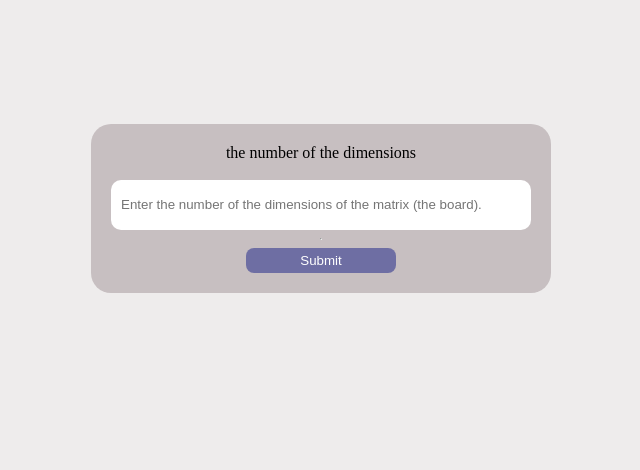
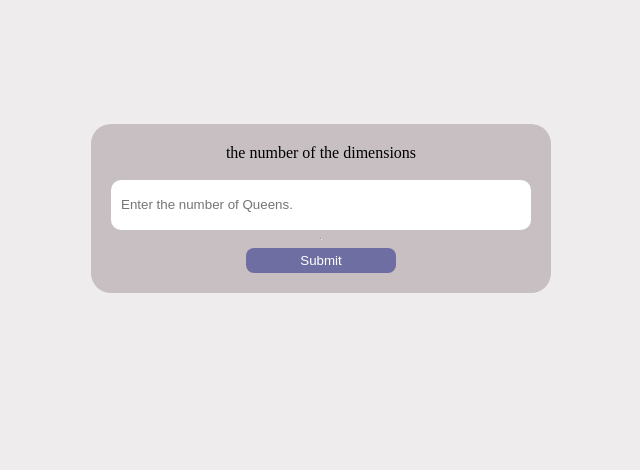
Before and after one commit to AI23Project/N-Queens-Backtracking, a Flask app: page / in a window 1280 px wide. Shown: the part 200-670 px from the top of the page, without its empty margins (319-959 px from the left). Run offline with Flask 3, Linux system fonts and the light colour scheme.

Commit message:
fix bug (change input to n-queens instead of n-dime

```diff
--- a/server.py
+++ b/server.py
@@ -11,8 +11,8 @@ def render_server():
 @app.route('/', methods=['POST'])
 def N_queens():
     if request.method == 'POST':
-        dime_input = request.args.get('dime_input', type=int)
-        return jsonify({"state_code": 200, "dime_input": dime_input, "result": "Your result here"})
+        n_queens_input = request.args.get('n_queens_input', type=int)
+        return jsonify({"state_code": 200, "n_queens_input": n_queens_input, "result": "Your result here"})
 
 
 if __name__ == "__main__":
--- a/static/index.js
+++ b/static/index.js
@@ -1,4 +1,4 @@
-const dime_input = document.getElementById('dime_input')
+const n_queens_input = document.getElementById('n_queens_input')
 const btn = document.getElementById('btn')
 const err_message = document.getElementById('error_message')
 
@@ -9,7 +9,7 @@ btn.addEventListener("click", (e) => {
     }
     else {
         const click_btn = async () => {
-            const res = await fetch(`/?dime_input=${Math.round(dime_input.value)}`, {
+            const res = await fetch(`/?n_queens_input=${Math.round(dime_input.value)}`, {
               method: "POST",
             });
             const data = await res.json();
--- a/templates/n-queens.html
+++ b/templates/n-queens.html
@@ -11,9 +11,9 @@
 <form>
 
         <div class="form_container">
-            <label for="dime_input" class="form__label">the number of the dimensions</label>
+            <label for="n_queens_input" class="form__label">the number of the dimensions</label>
             <br>
-            <input type="number" name="dime_input" placeholder="Enter the number of the dimensions of the matrix (the board)." class="form__input" id="dime_input" />
+            <input type="number" name="n_queens_input" placeholder="Enter the number of Queens." class="form__input" id="n_queens_input" />
             <hr>
             <button id="btn">Submit</button>
         <h1 id="error_message" style="color: rgba(221, 51, 51, 0.89); display:none">Invalid Request because of not send the number of the dimensions of the matrix</h1>
```
